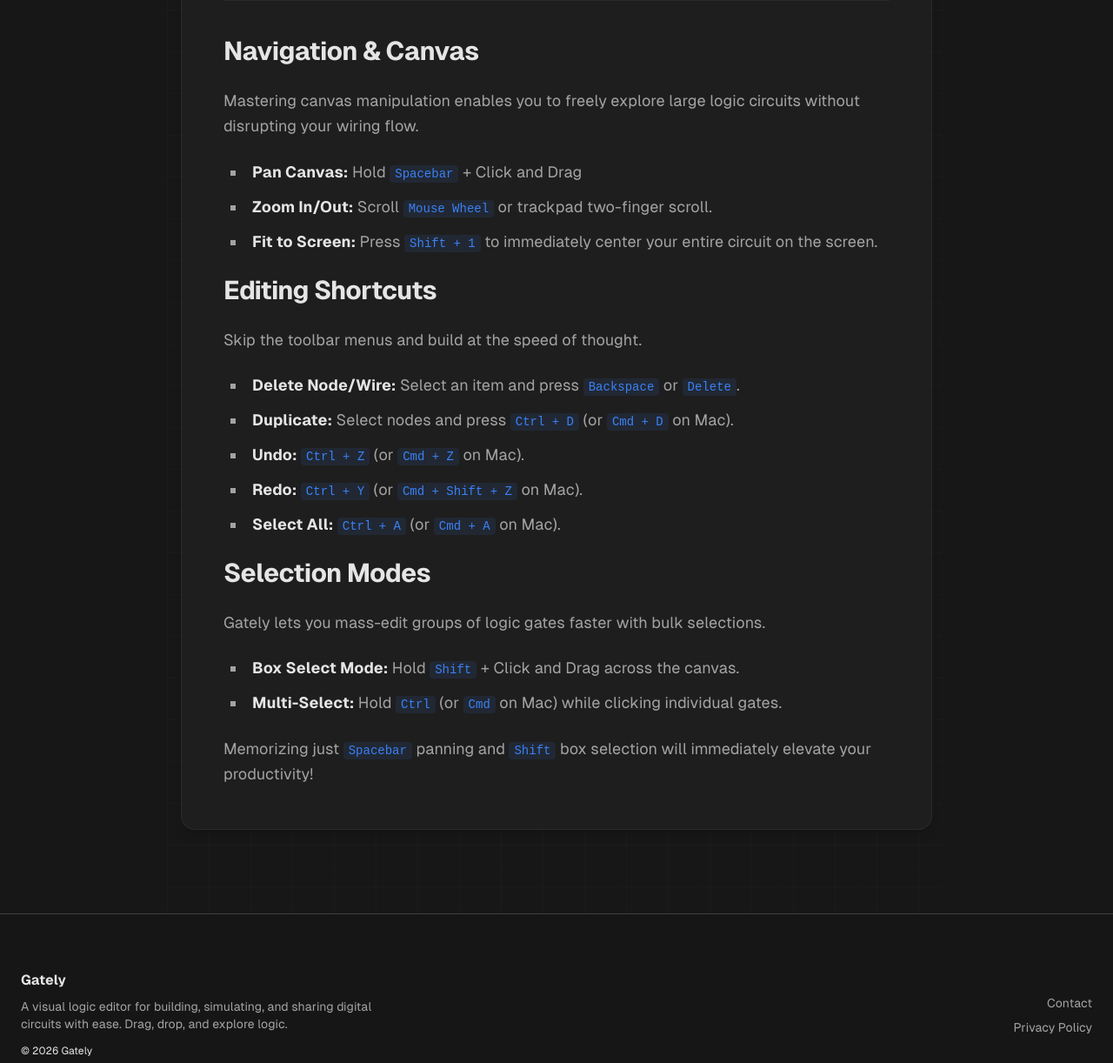
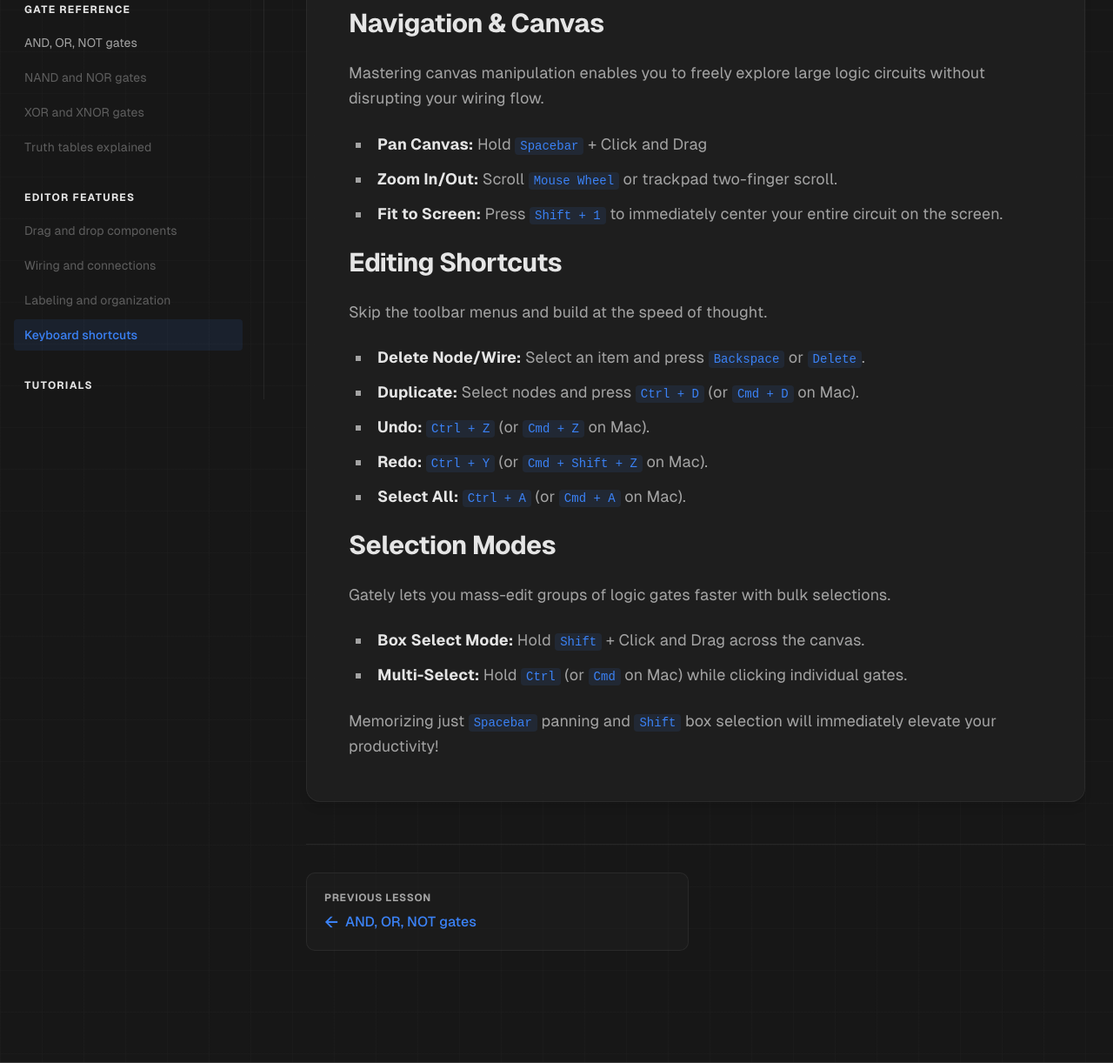
Before and after one commit to jakmaz/gately, an Astro site in the folder apps/landing/: page /docs/shortcuts in a window 1280 px wide. Shown: the part 342-1564 px from the top of the page at 87% size. Built offline with nearby package versions, Linux system fonts and the light colour scheme; Astro itself is replaced by a stand-in of ours.

Commit message:
feat: add docs navigation and sections on the left

```diff
--- /dev/null
+++ b/apps/landing/src/components/docs/docs-config.tsx
@@ -0,0 +1,48 @@
+import { BookOpen, Lightbulb, Rocket, Wrench } from "lucide-react";
+
+export const docsSections = [
+    {
+        title: "Getting Started",
+        description: "Quick start guide to building your first circuit",
+        icon: <Rocket className="size-5" />,
+        topics: [
+            { label: "Creating your first circuit", href: "/docs/first-circuit" },
+            { label: "Understanding the interface" },
+            { label: "Basic gate operations", href: "/docs/basic-gates" },
+            { label: "Saving and loading projects" },
+        ],
+    },
+    {
+        title: "Gate Reference",
+        description: "Complete guide to all available logic gates",
+        icon: <BookOpen className="size-5" />,
+        topics: [
+            { label: "AND, OR, NOT gates", href: "/docs/basic-gates" },
+            { label: "NAND and NOR gates" },
+            { label: "XOR and XNOR gates" },
+            { label: "Truth tables explained" },
+        ],
+    },
+    {
+        title: "Editor Features",
+        description: "Master the circuit editor tools",
+        icon: <Wrench className="size-5" />,
+        topics: [
+            { label: "Drag and drop components" },
+            { label: "Wiring and connections" },
+            { label: "Labeling and organization" },
+            { label: "Keyboard shortcuts", href: "/docs/shortcuts" },
+        ],
+    },
+    {
+        title: "Tutorials",
+        description: "Step-by-step project guides",
+        icon: <Lightbulb className="size-5" />,
+        topics: [
+            { label: "Build a half adder" },
+            { label: "Create a full adder" },
+            { label: "Design a multiplexer" },
+            { label: "Complex circuit patterns" },
+        ],
+    },
+];
--- a/apps/landing/src/components/docs/docs-grid.tsx
+++ b/apps/landing/src/components/docs/docs-grid.tsx
@@ -1,51 +1,5 @@
-import { ArrowRight, BookOpen, Lightbulb, Rocket, Wrench } from "lucide-react";
-
-const sections = [
-  {
-    title: "Getting Started",
-    description: "Quick start guide to building your first circuit",
-    icon: <Rocket className="size-5" />,
-    topics: [
-      { label: "Creating your first circuit", href: "/docs/first-circuit" },
-      { label: "Understanding the interface" },
-      { label: "Basic gate operations", href: "/docs/basic-gates" },
-      { label: "Saving and loading projects" },
-    ],
-  },
-  {
-    title: "Gate Reference",
-    description: "Complete guide to all available logic gates",
-    icon: <BookOpen className="size-5" />,
-    topics: [
-      { label: "AND, OR, NOT gates", href: "/docs/basic-gates" },
-      { label: "NAND and NOR gates" },
-      { label: "XOR and XNOR gates" },
-      { label: "Truth tables explained" },
-    ],
-  },
-  {
-    title: "Editor Features",
-    description: "Master the circuit editor tools",
-    icon: <Wrench className="size-5" />,
-    topics: [
-      { label: "Drag and drop components" },
-      { label: "Wiring and connections" },
-      { label: "Labeling and organization" },
-      { label: "Keyboard shortcuts", href: "/docs/shortcuts" },
-    ],
-  },
-  {
-    title: "Tutorials",
-    description: "Step-by-step project guides",
-    icon: <Lightbulb className="size-5" />,
-    topics: [
-      { label: "Build a half adder" },
-      { label: "Create a full adder" },
-      { label: "Design a multiplexer" },
-      { label: "Complex circuit patterns" },
-    ],
-  },
-];
+import { ArrowRight } from "lucide-react";
+import { docsSections } from "./docs-config";
 
 export function DocsGrid() {
   return (
@@ -54,7 +8,7 @@ export function DocsGrid() {
 
       <div className="container mx-auto px-4 md:px-6">
         <div className="grid gap-6 md:grid-cols-2 lg:grid-cols-4">
-          {sections.map((section) => (
+          {docsSections.map((section) => (
             <div key={section.title} className="group relative">
               <div className="h-full border border-border/40 bg-gradient-to-b from-card to-card/50 backdrop-blur hover:shadow-lg transition-all hover:border-primary/20 rounded-lg p-6 space-y-4">
                 <div className="size-12 rounded-xl bg-primary/10 flex items-center justify-center text-primary group-hover:scale-105 transition-transform">
--- a/apps/landing/src/layouts/DocsLayout.astro
+++ b/apps/landing/src/layouts/DocsLayout.astro
@@ -1,17 +1,57 @@
 ---
 import LandingLayout from "./LandingLayout.astro";
+import { docsSections } from "../components/docs/docs-config";
 
 const { frontmatter } = Astro.props;
+const currentPath = Astro.url.pathname.replace(/\/$/, ""); // Normalize trailing slashes
+
+// Flatten all topics that have an actual href link to sequence the Next/Previous pagination
+const allTopics = docsSections.flatMap((sec) => sec.topics).filter((t) => t.href);
+const currentIndex = allTopics.findIndex((t) => t.href === currentPath);
+
+const prevTopic = currentIndex > 0 ? allTopics[currentIndex - 1] : null;
+const nextTopic = currentIndex !== -1 && currentIndex < allTopics.length - 1 ? allTopics[currentIndex + 1] : null;
 ---
 
 <LandingLayout title={frontmatter.title} description={frontmatter.description}>
-  <div class="container mx-auto px-4 py-16 md:py-24 max-w-4xl relative isolate">
+  <div class="container mx-auto px-4 py-8 md:py-16 flex flex-col md:flex-row gap-8 lg:gap-12 relative isolate">
     {/* Subtle grid background */}
     <div class="absolute inset-0 -z-10 bg-[linear-gradient(to_right,rgba(from_var(--muted-foreground)_r_g_b_/_0.03)_1px,transparent_1px),linear-gradient(to_bottom,rgba(from_var(--muted-foreground)_r_g_b_/_0.03)_1px,transparent_1px)] bg-[size:3rem_3rem]"></div>
 
-    <article class="bg-card/50 backdrop-blur border border-border/40 shadow-xl rounded-2xl p-8 md:p-12 relative">
+    {/* Left Sidebar Map */}
+    <aside class="w-full md:w-64 lg:w-72 md:shrink-0 order-2 md:order-1 border-t md:border-t-0 md:border-r border-border/40 pt-8 md:pt-0 pr-0 md:pr-6 md:sticky md:top-24 md:h-[calc(100vh-8rem)] overflow-y-auto" style="scrollbar-width: thin">
+      <nav class="space-y-8 pb-10">
+        {docsSections.map((section) => (
+          <div class="space-y-3">
+            <h4 class="font-bold text-foreground text-xs tracking-widest uppercase mb-3 px-3">{section.title}</h4>
+            <ul class="space-y-1">
+              {section.topics.map((topic) => (
+                <li>
+                  {topic.href ? (
+                    <a
+                      href={topic.href}
+                      class={`block px-3 py-2 text-sm rounded-md transition-colors ${currentPath === topic.href ? "bg-primary/10 text-primary font-medium" : "text-muted-foreground hover:bg-muted/50 hover:text-foreground"}`}
+                    >
+                      {topic.label}
+                    </a>
+                  ) : (
+                    <span class="block px-3 py-2 text-sm text-muted-foreground/50 cursor-not-allowed">
+                      {topic.label}
+                    </span>
+                  )}
+                </li>
+              ))}
+            </ul>
+          </div>
+        ))}
+      </nav>
+    </aside>
+
+    {/* Main Markdown Content Area */}
+    <main class="flex-1 w-full order-1 md:order-2 max-w-4xl min-w-0">
+      <article class="bg-card/50 backdrop-blur border border-border/40 shadow-xl rounded-2xl p-6 sm:p-8 md:p-12 relative mb-12">
         <div class="mb-10 text-center md:text-left border-b border-border/40 pb-10">
-        <h1 class="text-4xl md:text-5xl font-extrabold tracking-tight mb-4 bg-gradient-to-r from-foreground to-foreground/70 bg-clip-text text-transparent">
+          <h1 class="text-3xl sm:text-4xl md:text-5xl font-extrabold tracking-tight mb-4 bg-gradient-to-r from-foreground to-foreground/70 bg-clip-text text-transparent">
             {frontmatter.title}
           </h1>
           {frontmatter.description && <p class="text-xl text-muted-foreground">{frontmatter.description}</p>}
@@ -20,5 +60,29 @@ const { frontmatter } = Astro.props;
           <slot />
         </div>
       </article>
+
+      {/* Pagination Footer */}
+      {(prevTopic || nextTopic) && (
+        <div class="grid sm:grid-cols-2 gap-4 border-t border-border/40 pt-8 pb-16">
+          {prevTopic ? (
+            <a href={prevTopic.href} class="flex flex-col gap-2 p-5 rounded-xl border border-border/40 bg-card/30 hover:bg-muted/30 hover:border-primary/30 transition-all group">
+              <span class="text-xs font-bold uppercase tracking-wider text-muted-foreground">Previous Lesson</span>
+              <span class="text-primary font-medium group-hover:underline decoration-primary/50 underline-offset-4 flex items-center justify-start gap-2">
+                <span class="text-xl leading-none">&larr;</span> {prevTopic.label}
+              </span>
+            </a>
+          ) : <div></div>}
+
+          {nextTopic ? (
+            <a href={nextTopic.href} class="flex flex-col gap-2 p-5 rounded-xl border border-border/40 bg-card/30 hover:bg-muted/30 hover:border-primary/30 transition-all sm:text-right group items-start sm:items-end w-full">
+              <span class="text-xs font-bold uppercase tracking-wider text-muted-foreground">Next Lesson</span>
+              <span class="text-primary font-medium group-hover:underline decoration-primary/50 underline-offset-4 flex items-center justify-end gap-2 w-full">
+                {nextTopic.label} <span class="text-xl leading-none">&rarr;</span>
+              </span>
+            </a>
+          ) : <div></div>}
+        </div>
+      )}
+    </main>
   </div>
 </LandingLayout>
```
Lines whose indentation alone changed are shown as unchanged.
